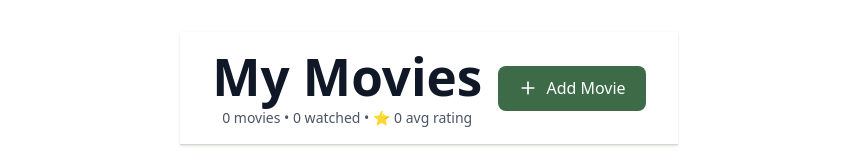
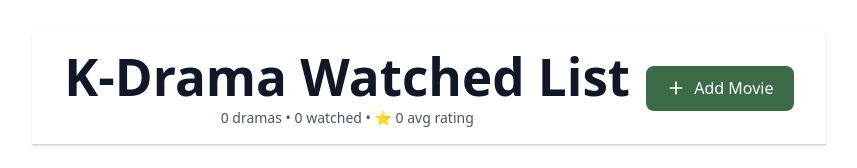
Before and after one commit to FaishalD/movie-list-app, a React (Vite) app: page / in a window 1280 px wide. Shown: the top 168 px of the page, without its empty margins (211-1068 px from the left). Built offline with nearby package versions, Linux system fonts and the light colour scheme; no server answers; the database is empty.

Commit message:
change name

```diff
--- a/src/pages/Dashboard.jsx
+++ b/src/pages/Dashboard.jsx
@@ -307,9 +307,11 @@ export default function Dashboard() {
         <div className="max-w-7xl mx-auto px-4 sm:px-6 lg:px-8 py-4">
           <div className="flex flex-col sm:flex-row sm:items-center sm:justify-between gap-4">
             <div>
-              <h1 className="text-2xl font-bold text-gray-900">My Movies</h1>
+              <h1 className="text-2xl font-bold text-gray-900">
+                K-Drama Watched List
+              </h1>
               <p className="text-sm text-gray-600 mt-1">
-                {movies.length} movies • {watchedCount} watched • ⭐ {avgRating}{" "}
+                {movies.length} dramas • {watchedCount} watched • ⭐ {avgRating}{" "}
                 avg rating
               </p>
             </div>
```
